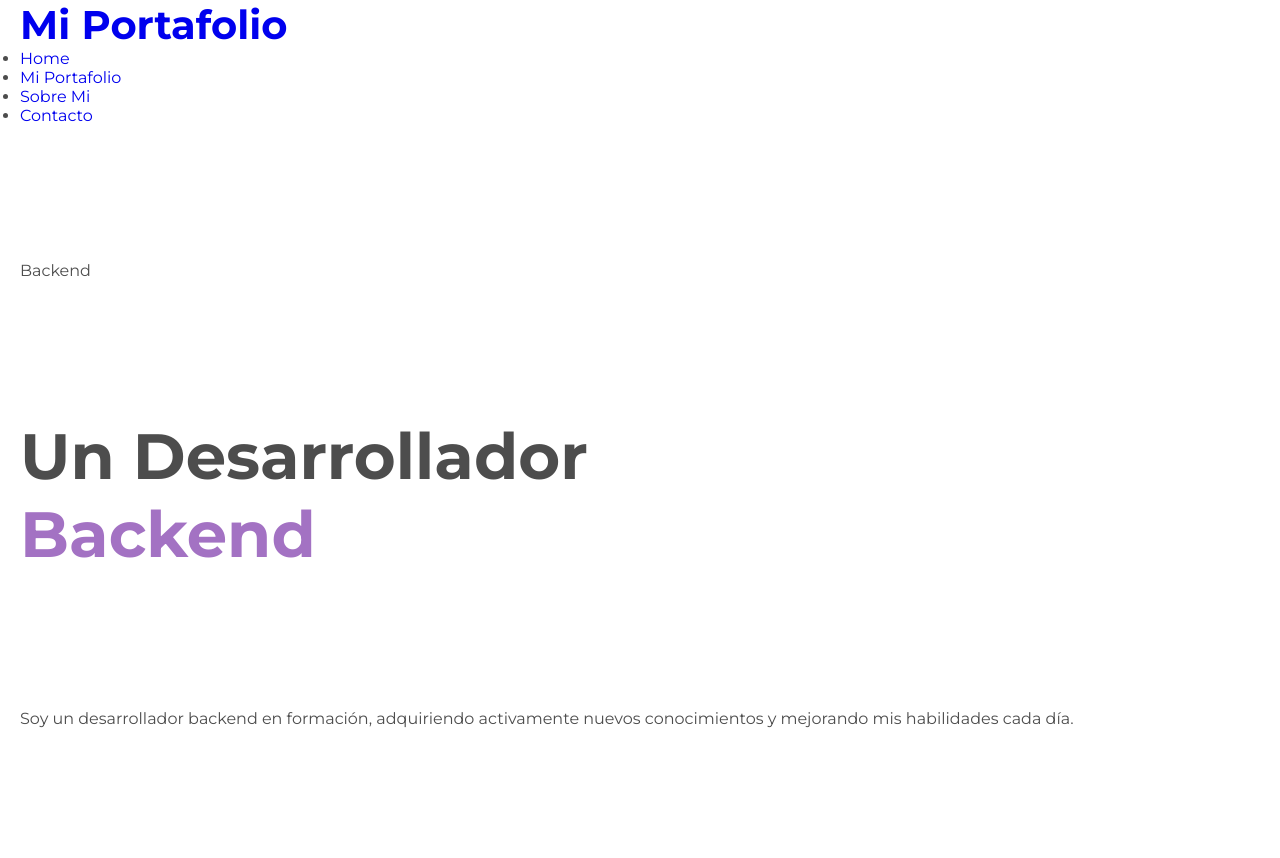
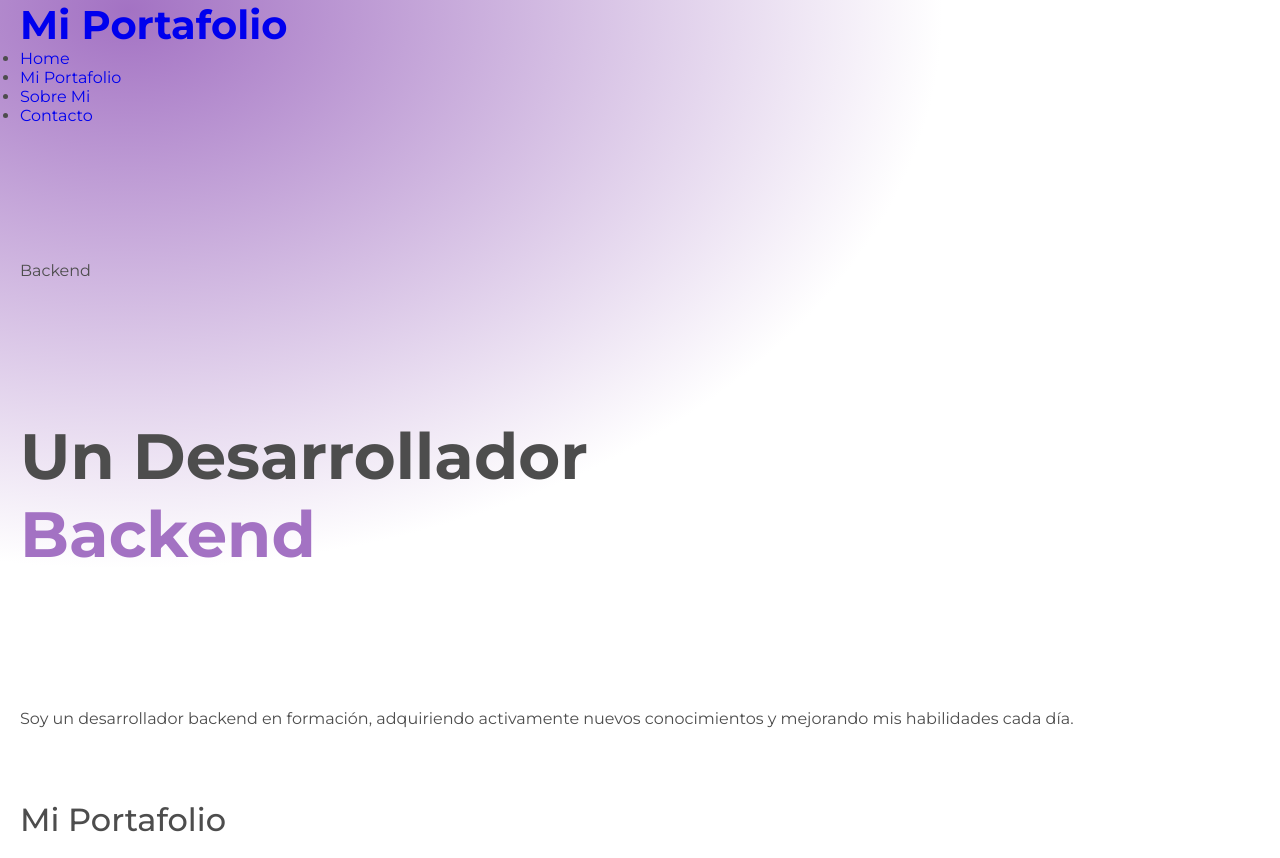
Before and after one commit to WILLIAMCODCPRO/Portafolio_PabonWilliam, a plain HTML site: page index.html in a window 1280 px wide. Shown: the top 858 px of the page. Drawn offline with Linux system fonts and the light colour scheme.

Commit message:
🎨 style(header): add gradient background and set full viewport height

```diff
--- a/css/style.css
+++ b/css/style.css
@@ -75,3 +75,10 @@ a{
     background: #B59EF0;
     color: #fff;
 }
+
+/*Header*/
+
+#mainHeader{
+    background: radial-gradient(at 10% 10px, #A372C3, #fff, #fff );
+    height: 100vh;
+}
```
